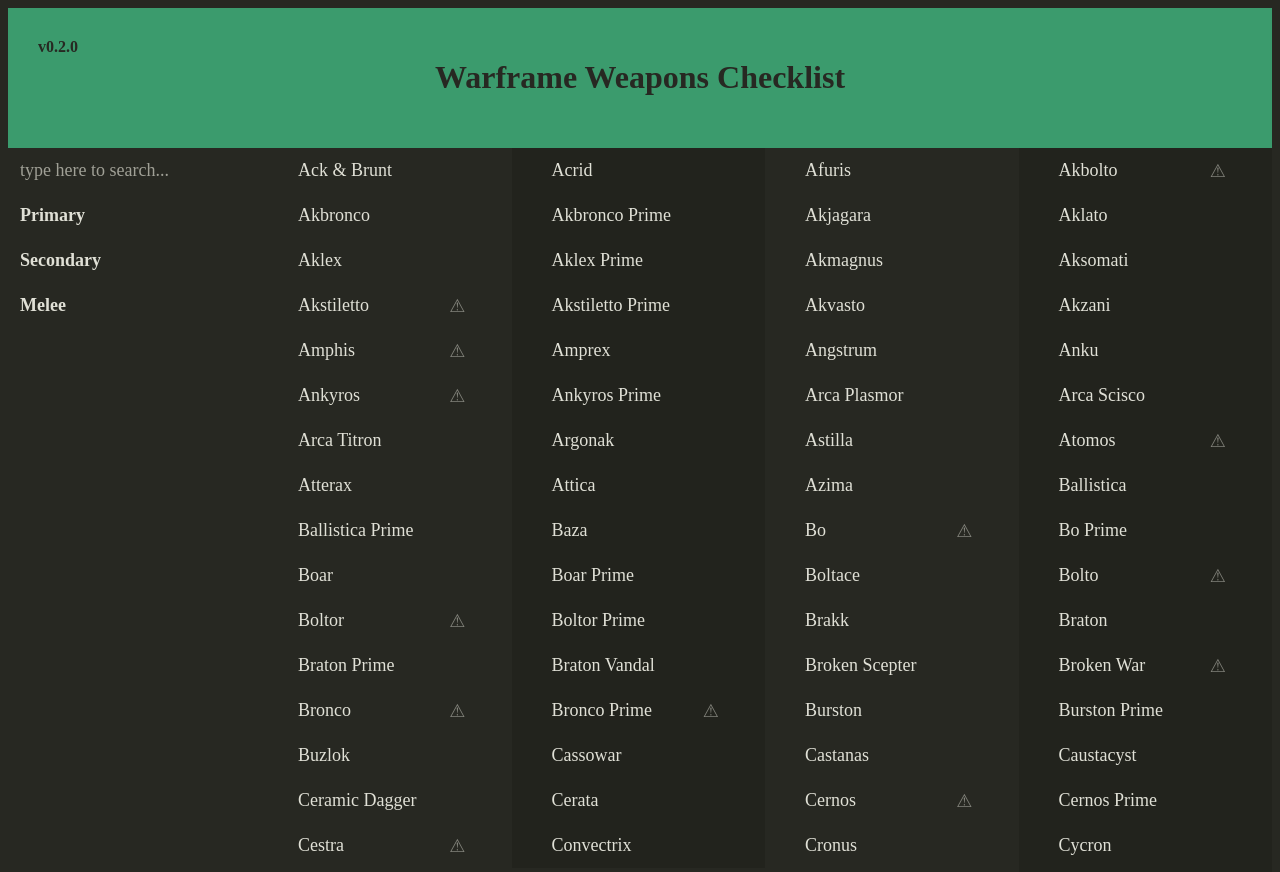
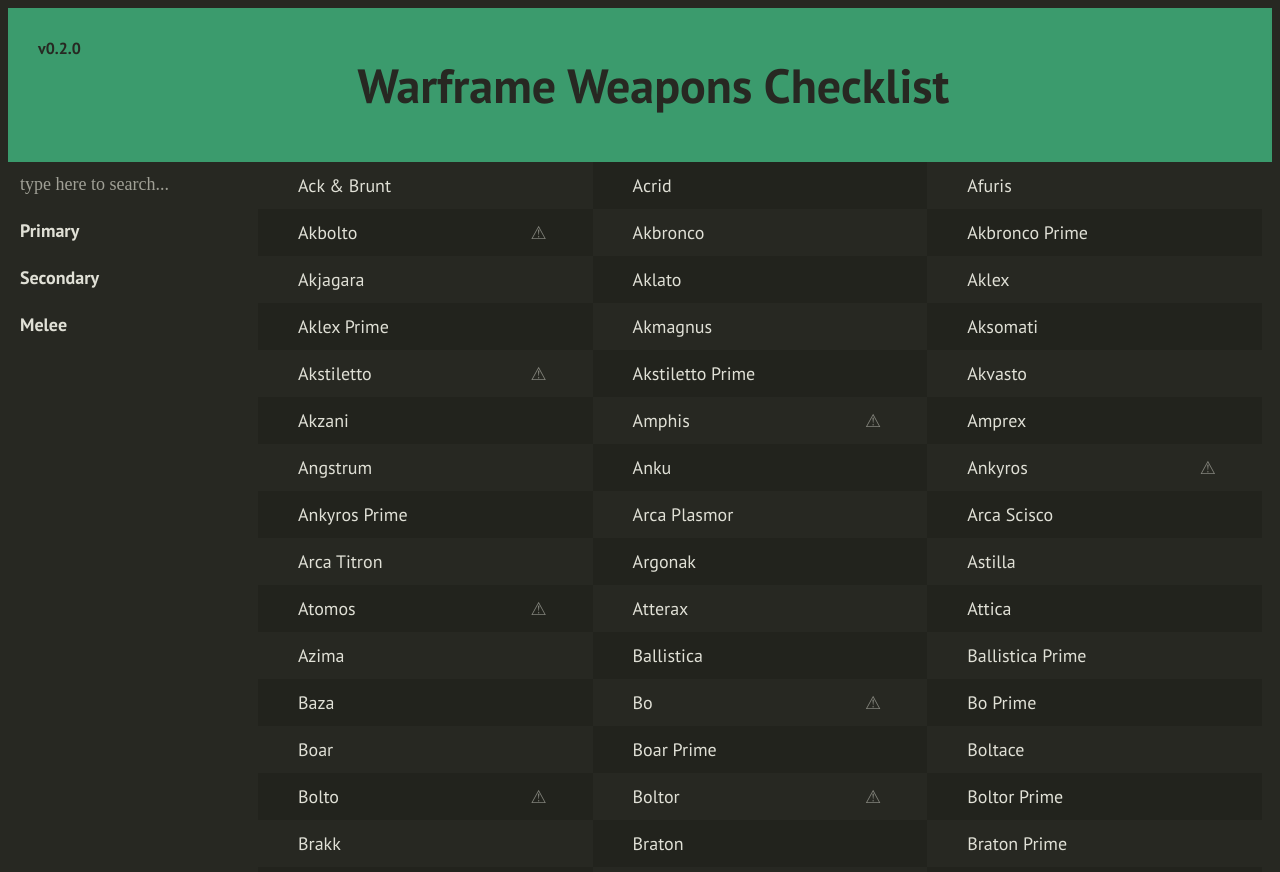
Before and after one commit to edifiedx/edifiedx.github.io, a plain HTML site: page warframe_checklist/index.html in a window 1280 px wide. Shown: the top 872 px of the page. Drawn offline with nearby package versions, Linux system fonts and the light colour scheme.

Commit message:
ui tweak

```diff
--- a/warframe_checklist/index.html
+++ b/warframe_checklist/index.html
@@ -1,6 +1,7 @@
 <head>
 <title>warframe checklist</title>
 <link rel="stylesheet" type="text/css" href="main.css">
+<link href="https://fonts.googleapis.com/css?family=PT+Sans:400,700" rel="stylesheet">
 </head>
 <body>
 <script
--- a/warframe_checklist/main.css
+++ b/warframe_checklist/main.css
@@ -1,5 +1,6 @@
 body {
   background: #272822;
+  font-family: 'PT Sans', sans-serif;
 }
 
 /* Include the padding and border in an element's total width and height */
@@ -27,7 +28,7 @@ ul li {
 	color: #E0E0D6;
 
 	display: inline-block;
-	width: 25%;
+	width: 33%;
 
 	/* make the list items unselectable */
 	-webkit-user-select: none;
@@ -117,6 +118,11 @@ ul li.checked::before {
     font-weight: bold;
 }
 
+h1 {
+	font-size: 3em;
+	margin: 16px;
+}
+
 /* Clear floats after the header */
 .header:after {
     content: "";
```
